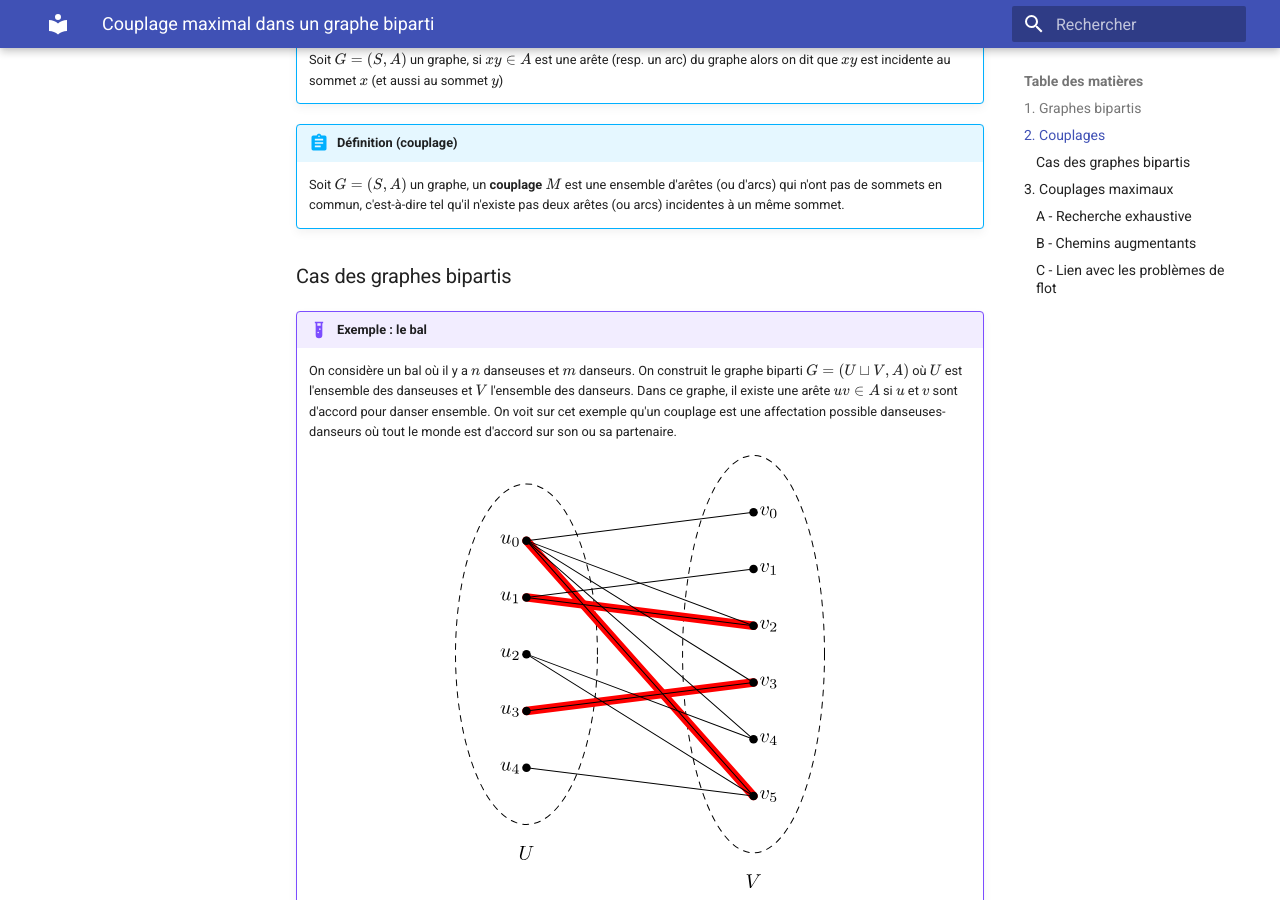
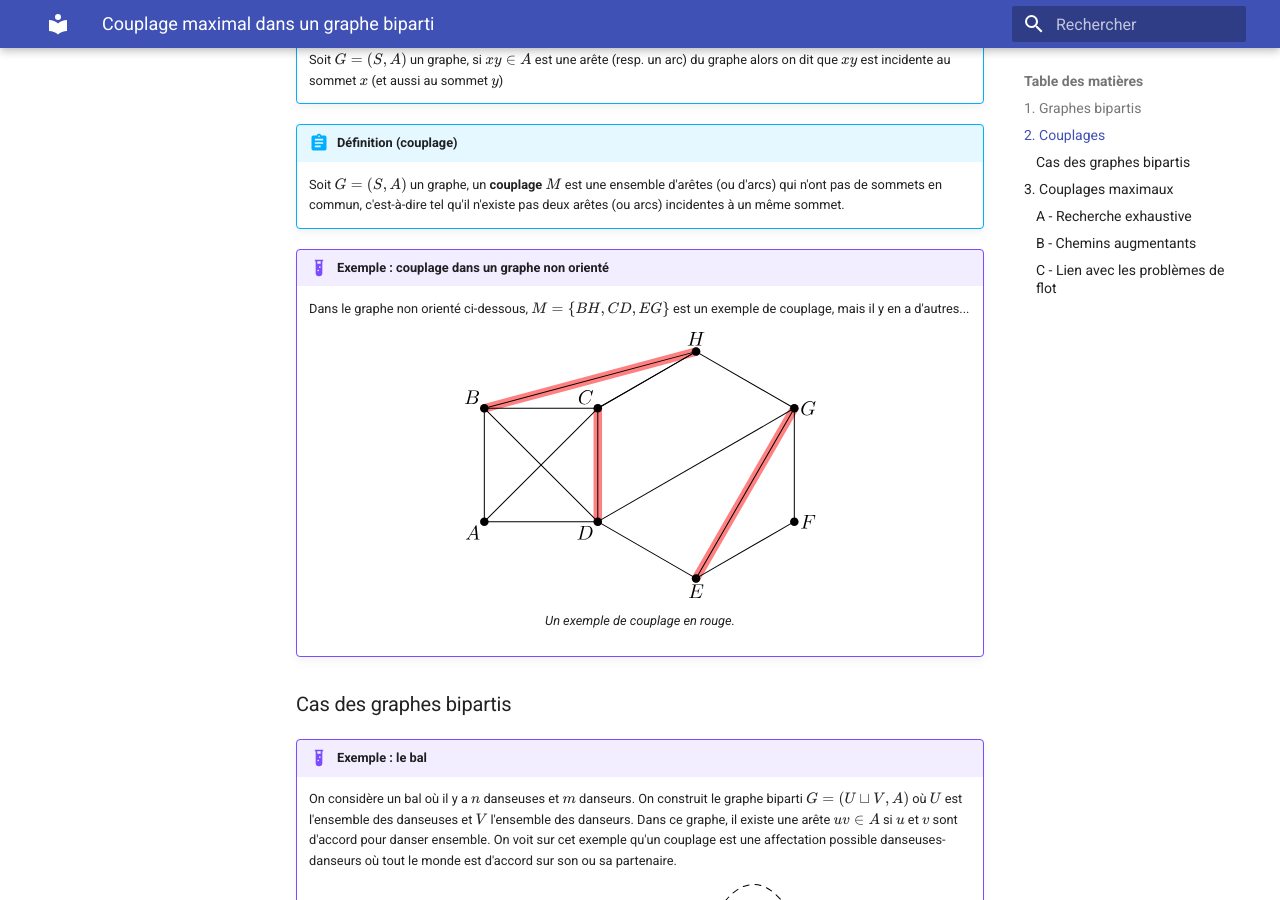
Before and after one commit to vincent-picard/vincent-picard.github.io, an MkDocs documentation site: the page built from docs/graphes/couplages.md, in a window 1280 px wide and 900 px high, scrolled down 2655 px. Built offline with MkDocs 1.6.1 and Material for MkDocs 9.7.7, drawn with Linux system fonts in a browser that asks for light colours.

Commit message:
ajout exemple de couplage

```diff
--- a/docs/graphes/couplages.md
+++ b/docs/graphes/couplages.md
@@ -59,6 +59,12 @@ Cette proposition nous fait aussi remarquer que les graphes acycliques (les arbr
 
 !!!abstract "Définition (couplage)"
     Soit $G = (S, A)$ un graphe, un **couplage** $M$ est une ensemble d'arêtes (ou d'arcs) qui n'ont pas de sommets en commun, c'est-à-dire tel qu'il n'existe pas deux arêtes (ou arcs) incidentes à un même sommet.
+
+!!!example "Exemple : couplage dans un graphe non orienté"
+    Dans le graphe non orienté ci-dessous, $M = \{BH, CD, EG\}$ est un exemple de couplage, mais il y en a d'autres...
+    <figure>
+    ![Exemple de couplage](fig/couplage_exem/couplage_exem-1.svg)
+    <figcaption>Un exemple de couplage en rouge.</figcaption>
 
 ### Cas des graphes bipartis
 
```
